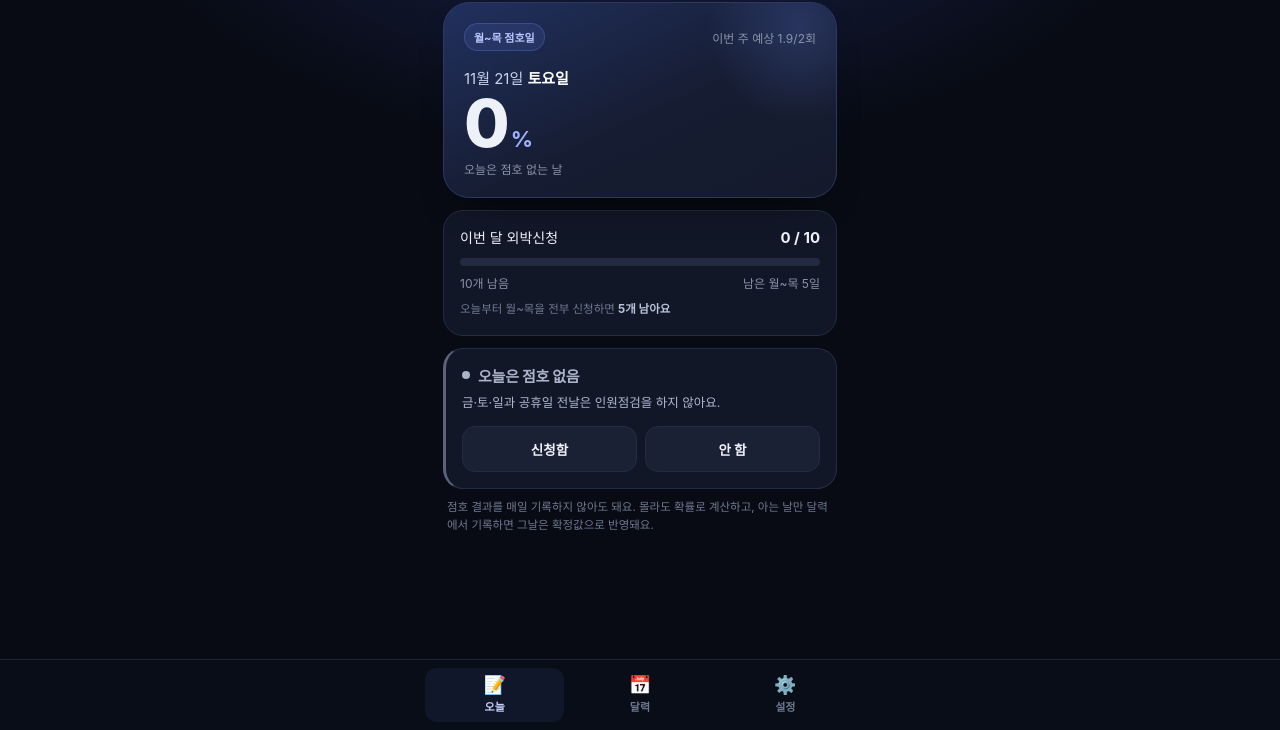
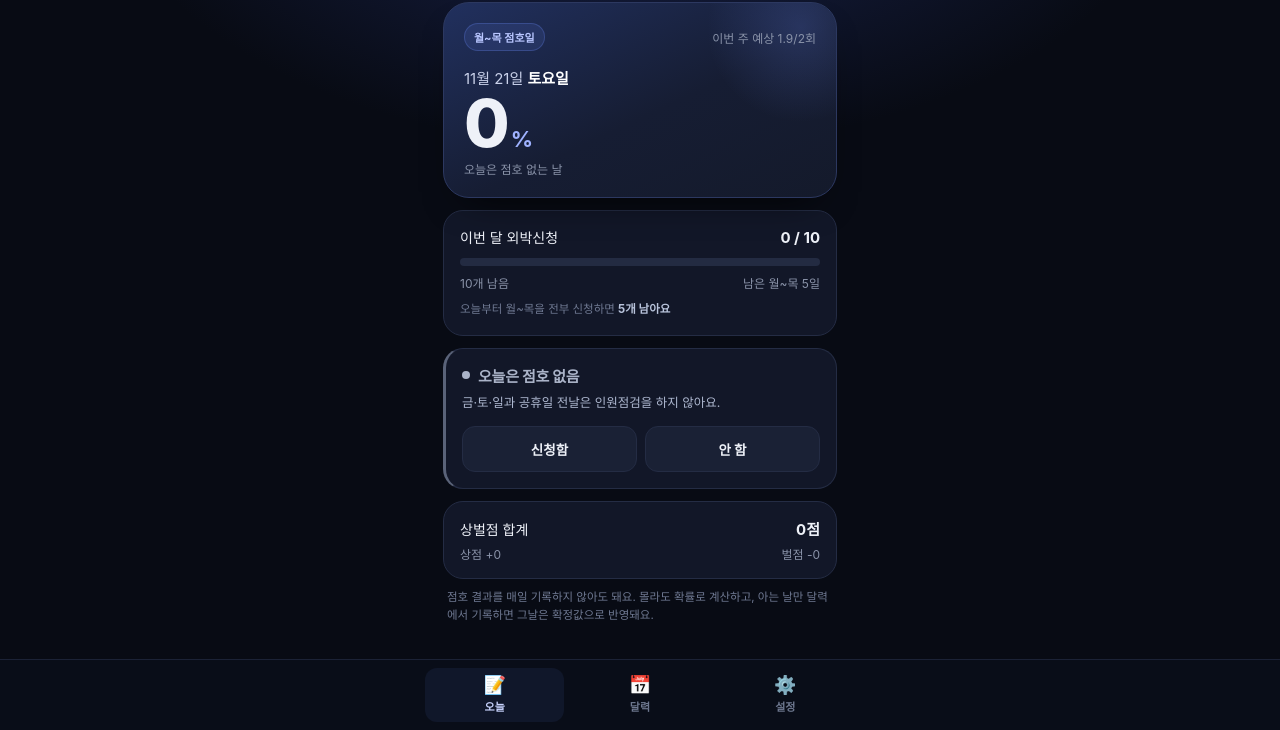
Before and after one commit to wdfc149/dorm-calc, a plain HTML site: page index.html in a window 1280 px wide. Shown: the part 70-800 px from the top of the page. Drawn offline with Linux system fonts and the light colour scheme.

Commit message:
multi-select high days + score summary on today

```diff
--- a/index.html
+++ b/index.html
@@ -94,6 +94,7 @@
   .stat .k{font-size:10.5px;color:var(--muted);font-weight:700}
   .stat .v{font-size:18px;font-weight:800;margin-top:5px;letter-spacing:-.5px}
   .stat .v.green{color:var(--green)} .stat .v.red{color:var(--red)}
+  .pos{color:var(--green)} .neg{color:var(--red)}
 
   .switchrow{display:flex;align-items:center;justify-content:space-between;gap:10px}
   .switch{width:46px;height:27px;border-radius:99px;background:#2a3350;position:relative;border:0;cursor:pointer;flex:none}
@@ -169,7 +170,7 @@ const realToday=ymd(sod(now))===ymd(today);
 
 /* ---------- state ---------- */
 const KEY='dorm-calc-v2';
-const DEF={settings:{highDay:1,pHigh:70,weekCap:2,quota:10,penalty:2},
+const DEF={settings:{highDays:[1],pHigh:70,pOther:40,weekCap:2,quota:10,penalty:2},
   apps:[],rollcalls:[],noRoll:[],holidays:[],used:{},missBase:0,merit:0};
 function seed(){
   const s={...DEF,apps:['2026-11-10','2026-11-17'],rollcalls:['2026-11-05','2026-11-10','2026-11-17'],
@@ -179,6 +180,9 @@ function seed(){
 let S;
 try{S=JSON.parse(localStorage.getItem(KEY))||(DEMO?seed():structuredClone(DEF));}catch(e){S=DEMO?seed():structuredClone(DEF);}
 S.settings={...DEF.settings,...S.settings};
+if(!Array.isArray(S.settings.highDays)) S.settings.highDays=[S.settings.highDay||1];
+delete S.settings.highDay;
+if(typeof S.settings.pOther!=='number') S.settings.pOther=Math.max(0,S.settings.pHigh-30);
 S.noRoll=S.noRoll||[]; S.used=S.used||{};
 const save=()=>localStorage.setItem(KEY,JSON.stringify(S));
 
@@ -188,7 +192,7 @@ const inMonth=(d,ref)=>d.getMonth()===ref.getMonth()&&d.getFullYear()===ref.getF
 const isHoliday=d=>S.holidays.includes(ymd(d));
 const isEve=d=>S.holidays.includes(ymd(addD(d,1)));
 const eligible=d=>{const w=d.getDay();return w>=1&&w<=4&&!isHoliday(d)&&!isEve(d);};
-const baseP=d=>{if(!eligible(d))return 0;return d.getDay()===S.settings.highDay?S.settings.pHigh/100:Math.max(0,S.settings.pHigh-30)/100;};
+const baseP=d=>{if(!eligible(d))return 0;return S.settings.highDays.includes(d.getDay())?S.settings.pHigh/100:Math.max(0,S.settings.pOther)/100;};
 const hasRoll=d=>S.rollcalls.includes(ymd(d));
 const hasNoRoll=d=>S.noRoll.includes(ymd(d));
 
@@ -256,6 +260,12 @@ function setRoll(d,on){
   save();render();
 }
 function setSetting(k,v){S.settings[k]=v;save();render();}
+function toggleHighDay(d){
+  const a=S.settings.highDays;
+  if(a.includes(d)){ if(a.length>1) S.settings.highDays=a.filter(x=>x!==d); }
+  else S.settings.highDays=[...a,d].sort((x,y)=>x-y);
+  save();render();
+}
 
 /* ---------- render ---------- */
 let tab=P.get('tab')||'today';
@@ -298,7 +308,7 @@ function viewToday(){
 
   <section class="hero">
     <div class="hero-top">
-      <span class="chip">${today.getDay()===S.settings.highDay?'고확률 요일':'월~목 점호일'}</span>
+      <span class="chip">${S.settings.highDays.includes(today.getDay())?'고확률 요일':'월~목 점호일'}</span>
       <span class="week">이번 주 예상 ${expectedWeek(today).toFixed(1)}/${S.settings.weekCap}회</span>
     </div>
     <div class="date">${today.getMonth()+1}월 ${today.getDate()}일 <b>${WD[today.getDay()]}요일</b></div>
@@ -323,6 +333,18 @@ function viewToday(){
       <button class="btn" onclick="setApp(today,false)">안 함</button>
     </div>
   </section>
+
+  ${(()=>{
+    const merit=S.merit, pen=mc*S.settings.penalty, net=merit-pen;
+    return `<section class="card">
+      <div class="row"><span>상벌점 합계</span>
+        <b class="${net>0?'pos':net<0?'neg':''}">${net>0?'+':''}${net}점</b></div>
+      <div class="row small" style="margin-top:6px">
+        <span class="muted">상점 +${merit}</span>
+        <span class="muted">벌점 -${pen}</span>
+      </div>
+    </section>`;
+  })()}
 
   ${mc>=3?`<div class="banner">⚠️ 학기 누적 불참 <b>${mc}회</b> — 5회면 한 학기 입사 불가, 6회면 강제 퇴사예요.</div>`
     :mc>0?`<div class="banner warn">학기 누적 불참 ${mc}회 · 5회면 입사 불가</div>`:''}
@@ -381,10 +403,12 @@ function viewSettings(){
   <div class="sect-title">점호 확률</div>
   <section class="card">
     <div class="row"><span>고확률 요일</span></div>
-    <div class="seg" style="margin-top:10px">${[1,2,3,4].map(d=>`<button class="${s.highDay===d?'on':''}" onclick="setSetting('highDay',${d})">${WD[d]}</button>`).join('')}</div>
-    <div class="row" style="margin-top:16px"><span>그날 확률</span>
-      <div class="stepper"><button onclick="setSetting('pHigh',Math.max(50,${s.pHigh-5}))">−</button><b>${s.pHigh}%</b><button onclick="setSetting('pHigh',Math.min(90,${s.pHigh+5}))">+</button></div></div>
-    <div class="muted small" style="margin-top:8px">나머지 요일은 자동으로 ${Math.max(0,s.pHigh-30)}%</div>
+    <div class="seg" style="margin-top:10px">${[1,2,3,4].map(d=>`<button class="${s.highDays.includes(d)?'on':''}" onclick="toggleHighDay(${d})">${WD[d]}</button>`).join('')}</div>
+    <div class="row" style="margin-top:16px"><span>선택 요일 확률</span>
+      <div class="stepper"><button onclick="setSetting('pHigh',Math.max(20,${s.pHigh-5}))">−</button><b>${s.pHigh}%</b><button onclick="setSetting('pHigh',Math.min(95,${s.pHigh+5}))">+</button></div></div>
+    <div class="row" style="margin-top:14px"><span>나머지 요일 확률</span>
+      <div class="stepper"><button onclick="setSetting('pOther',Math.max(5,${s.pOther-5}))">−</button><b>${s.pOther}%</b><button onclick="setSetting('pOther',Math.min(80,${s.pOther+5}))">+</button></div></div>
+    <div class="muted small" style="margin-top:8px">주간 캡이 차면 남은 요일은 자동으로 0%가 돼요</div>
   </section>
 
   <div class="sect-title">한도</div>
```
